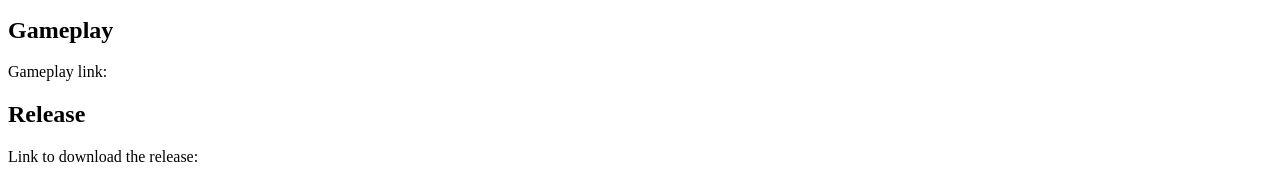
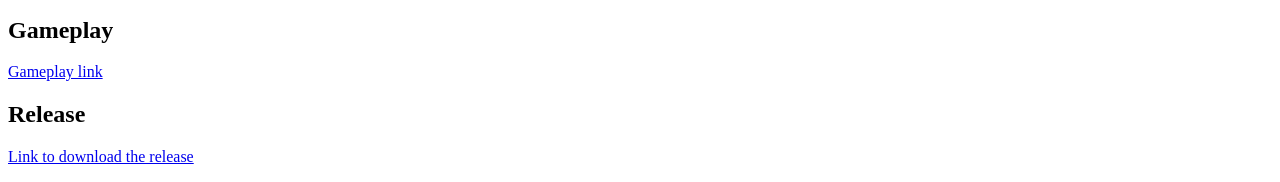
Before and after one commit to AbyssWatcher64/Vampire-Killer-Tribute, a plain HTML site: page docs/index.html in a window 1280 px wide. Shown: the part 1525-1707 px from the top of the page. Drawn offline with Linux system fonts and the light colour scheme.

Commit message:
Update index.html

```diff
--- a/docs/index.html
+++ b/docs/index.html
@@ -71,11 +71,11 @@ Vampire Killer Tribute
   <h2>Gameplay</h2>
   </p>
 <p>
-  Gameplay link:
+  <a href="https://youtu.be/oETX2uUAZYs">Gameplay link</a>
 </p>
 <p>
 <h2>Release</h2>
 </p>
 <p>
-  Link to download the release:
+  <a href="https://objects.githubusercontent.com/github-production-release-asset-2e65be/766085993/c5b72b1c-2566-4328-81e9-69751226cabe?X-Amz-Algorithm=AWS4-HMAC-SHA256&X-Amz-Credential=releaseassetproduction%2F20240602%2Fus-east-1%2Fs3%2Faws4_request&X-Amz-Date=20240602T212545Z&X-Amz-Expires=300&X-Amz-Signature=d70f4e819bad0e35dfac89521112c92152e617ab806efc8c01c6757f1a0a5cea&X-Amz-SignedHeaders=host&actor_id=0&key_id=0&repo_id=766085993&response-content-disposition=attachment%3B%20filename%3DLotusGames_VampireKiller_v1.0.zip&response-content-type=application%2Foctet-stream">Link to download the release</a>
 </p>
```
